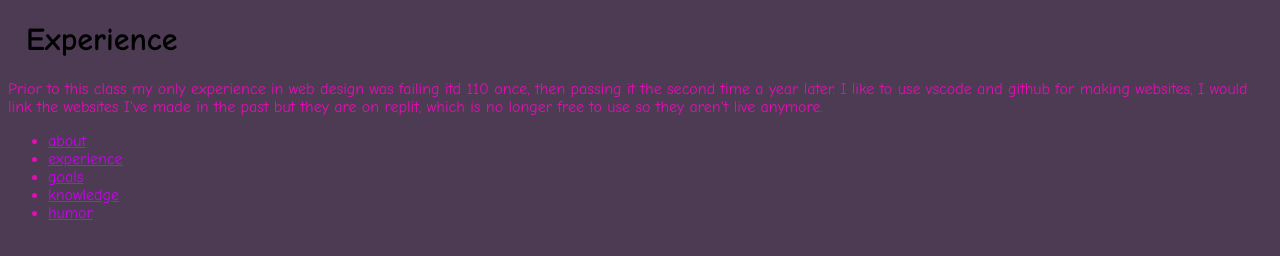
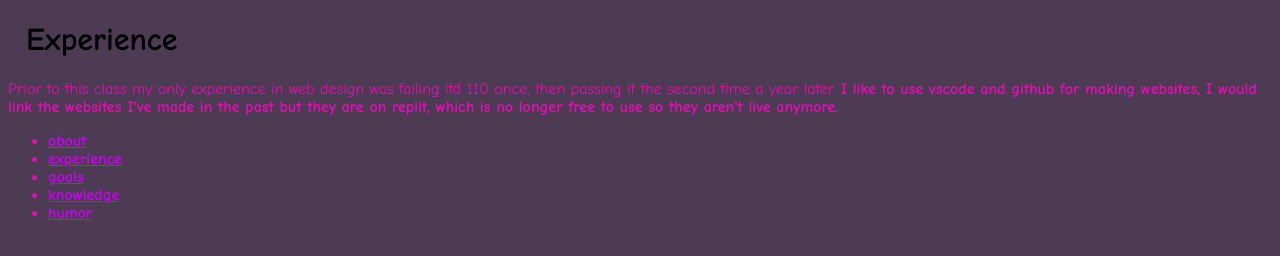
Before and after one commit to Alex-Bachman/introduction, a plain HTML site: page Introduction/experience.html in a window 1280 px wide. Drawn offline with Linux system fonts and the light colour scheme.

Commit message:
Update experience.html

```diff
--- a/Introduction/experience.html
+++ b/Introduction/experience.html
@@ -11,10 +11,11 @@
     <h1>Experience</h1>
 
     <p>Prior to this class my only experience in web design was failing itd 110 once, then passing it the second time a
-        year later.
-        I like to use vscode and github for making websites, I would link the websites I've made in the past but they
-        are on replit,
-        which is no longer free to use so they aren't live anymore.
+        year later.<b>
+            I like to use vscode and github for making websites,<b> I would link the websites I've made in the past but
+                they
+                are on replit,<b>
+                    which is no longer free to use so they aren't live anymore.
     </p>
 
     <ul>
```
